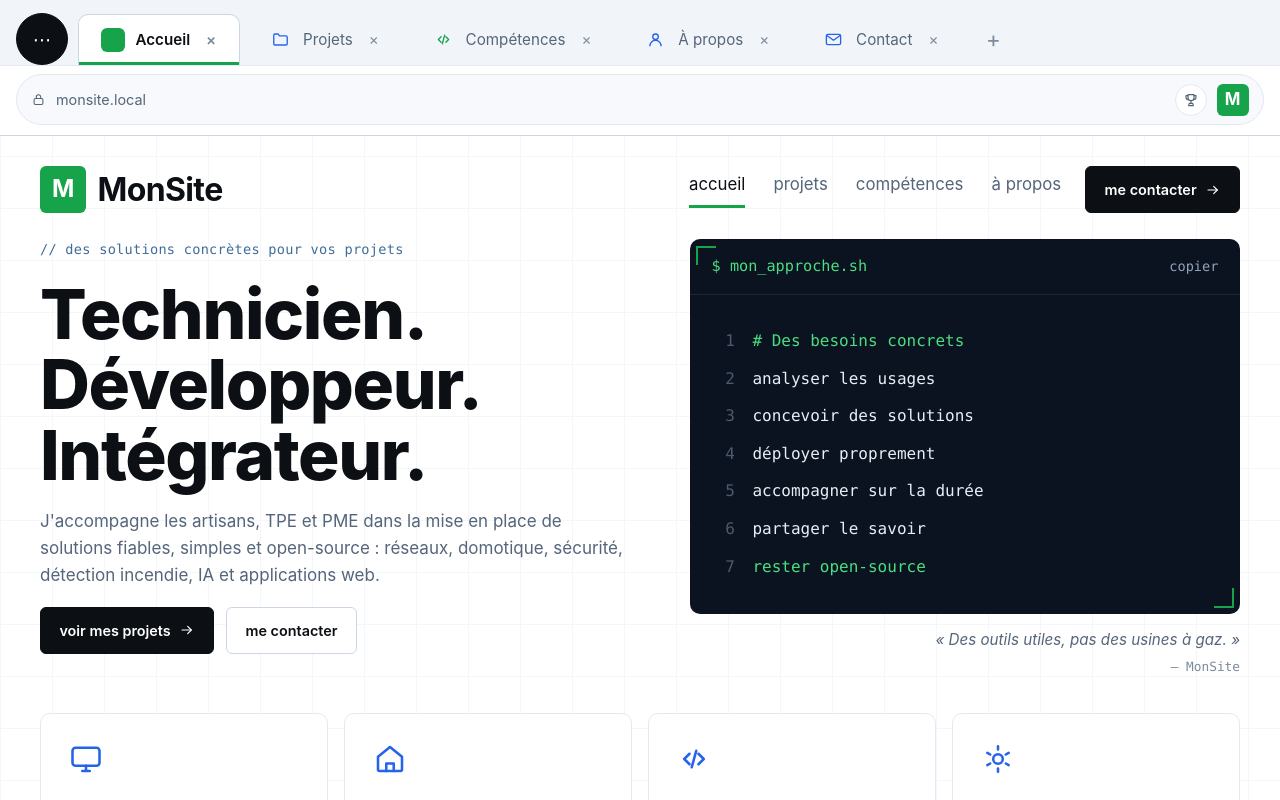
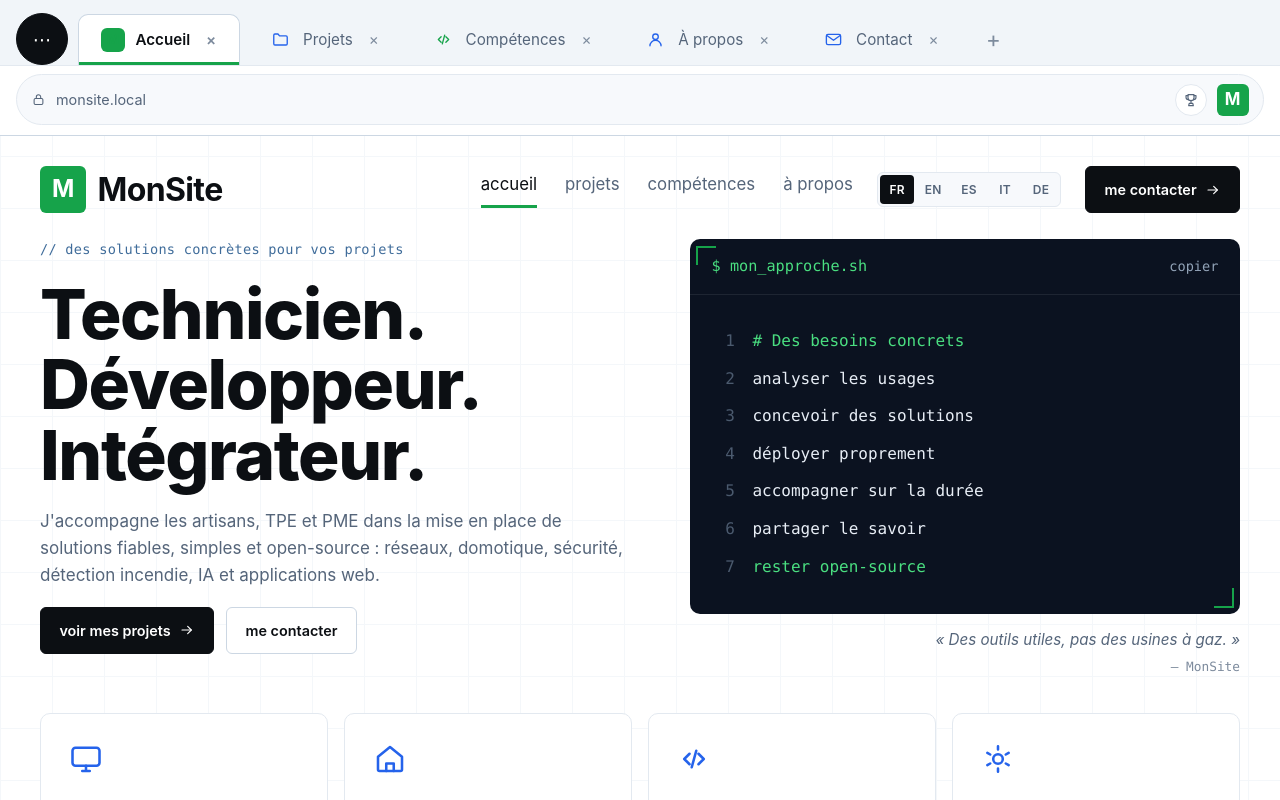
Before and after one commit to mohamedbouhlel/my-e-perso, a React (Vite) app: page /#accueil in a window 1280 px wide. Shown: the top 800 px of the page. Built offline with nearby package versions, Linux system fonts and the light colour scheme.

Commit message:
fix: refine site identity and language selector

```diff
--- a/src/App.tsx
+++ b/src/App.tsx
@@ -4,6 +4,7 @@ import BackToTop from './components/BackToTop';
 import Icon from './components/Icon';
 import TabNav from './components/TabNav';
 import WindowMenu from './components/WindowMenu';
+import LanguageSwitcher from './components/LanguageSwitcher';
 import {
   footerLinkHrefs,
   footerLinkIds,
@@ -116,8 +117,7 @@ export default function App() {
             ))}
           </nav>
 
-          {/* Sélecteur de langue volontairement non monté pendant la passe de fidélité desktop
-              (le composant et les traductions restent disponibles dans le projet). */}
+          <LanguageSwitcher />
 
           <a className="btn btn--primary site-header__cta" href="#contact">
             {t('common.contactCta')}
```
